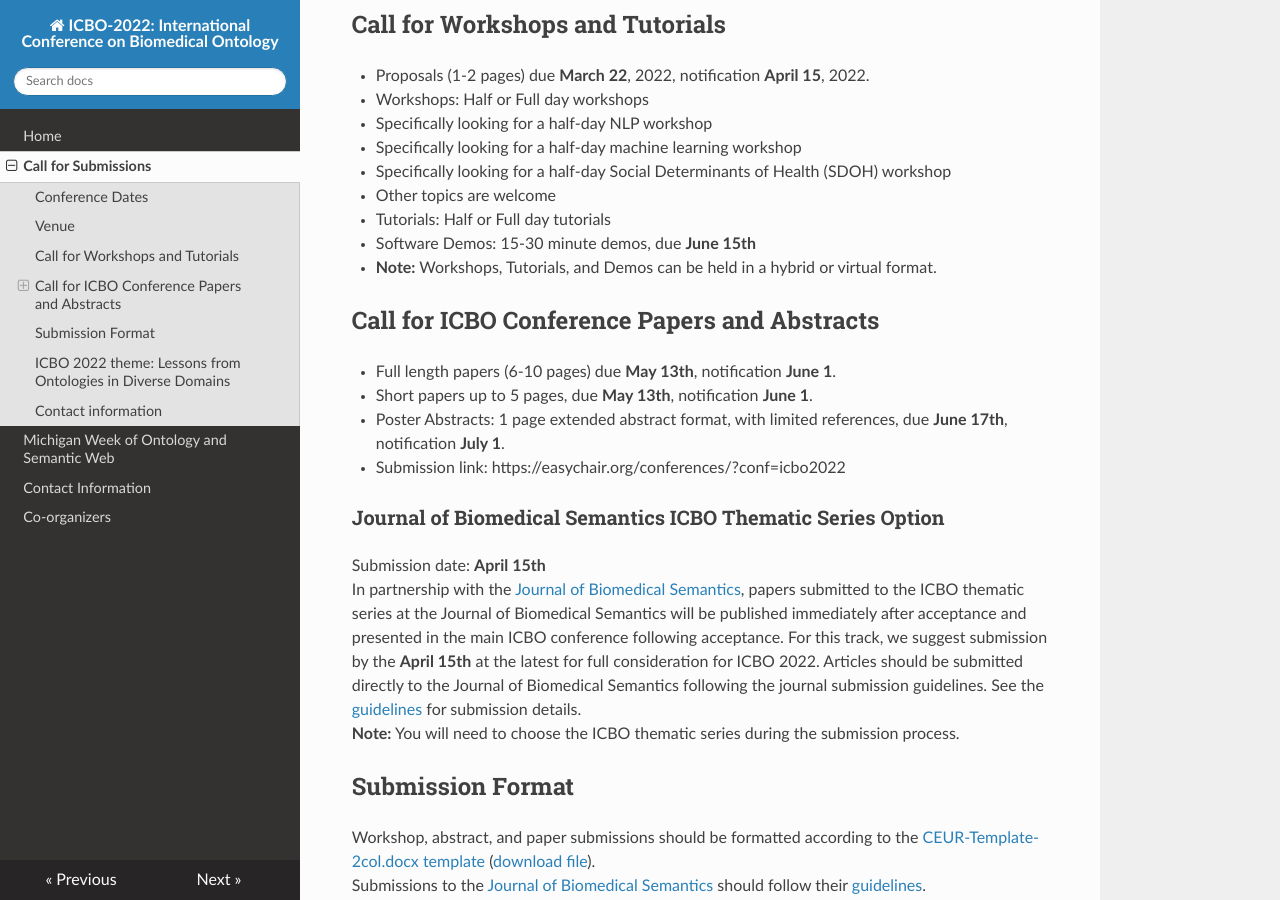
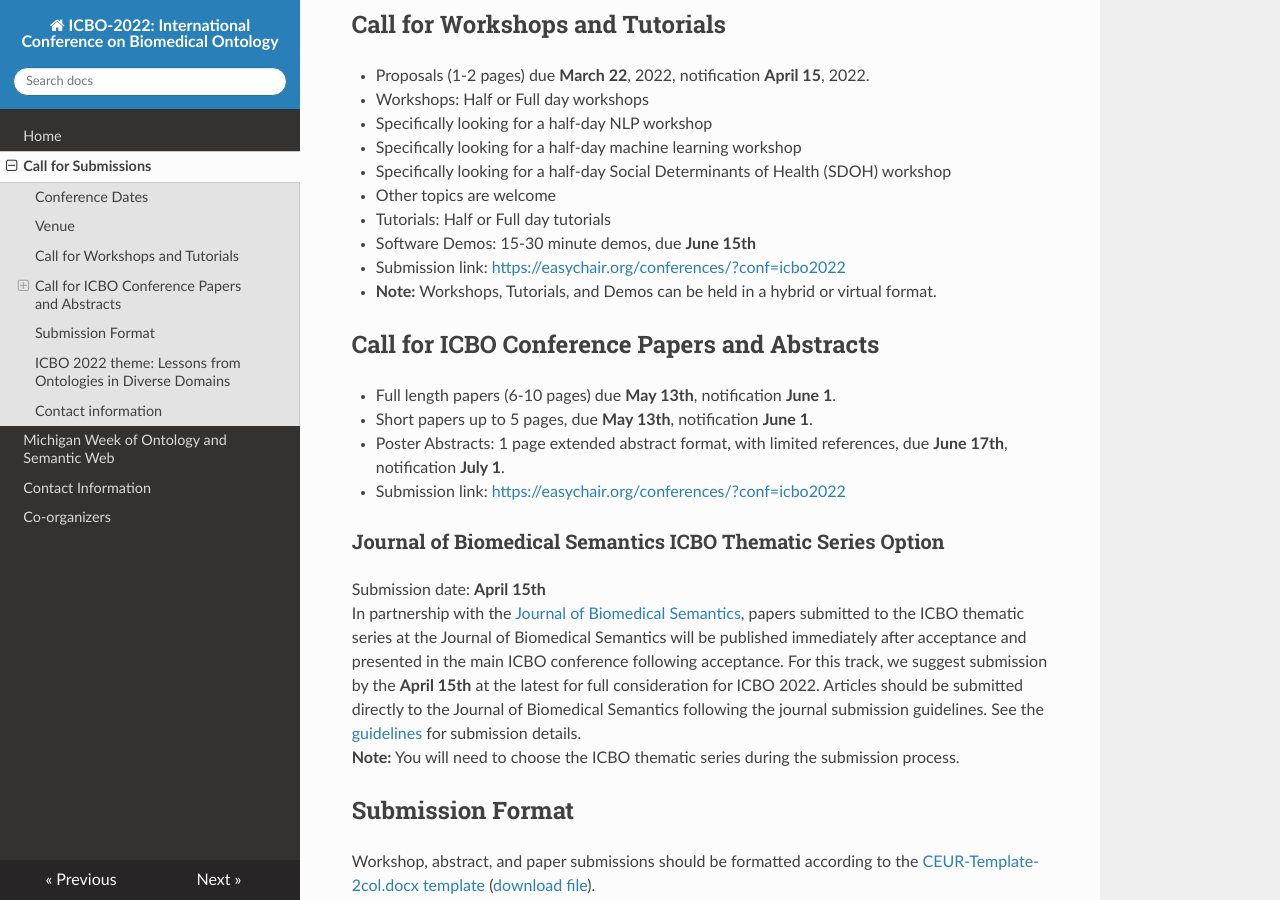
Before and after one commit to johnbeve/BFO-Organization, an MkDocs documentation site: the page built from docs/call-for-submissions.md, in a window 1280 px wide and 900 px high, scrolled down 504 px. Built offline with MkDocs 1.6.1, drawn with Linux system fonts in a browser that asks for light colours; nearby versions of some CDN libraries.

Commit message:
Update call-for-submissions.md

```diff
--- a/docs/call-for-submissions.md
+++ b/docs/call-for-submissions.md
@@ -21,13 +21,14 @@ Ann Arbor, Michigan and Virtual
   - Other topics are welcome
 - Tutorials: Half or Full day tutorials
 - Software Demos: 15-30 minute demos, due **June 15th**
+- Submission link: [https://easychair.org/conferences/?conf=icbo2022](https://easychair.org/conferences/?conf=icbo2022)
 - **Note:** Workshops, Tutorials, and Demos can be held in a hybrid or virtual format.
 
 ## Call for ICBO Conference Papers and Abstracts
 - Full length papers (6-10 pages) due **May 13th**, notification **June 1**.
 - Short papers up to 5 pages, due **May 13th**, notification **June 1**.
 - Poster Abstracts: 1 page extended abstract format, with limited references, due **June 17th**, notification **July 1**.
-- Submission link: https://easychair.org/conferences/?conf=icbo2022
+- Submission link: [https://easychair.org/conferences/?conf=icbo2022](https://easychair.org/conferences/?conf=icbo2022)
 
 ### Journal of Biomedical Semantics ICBO Thematic Series Option
 Submission date: **April 15th**
```
